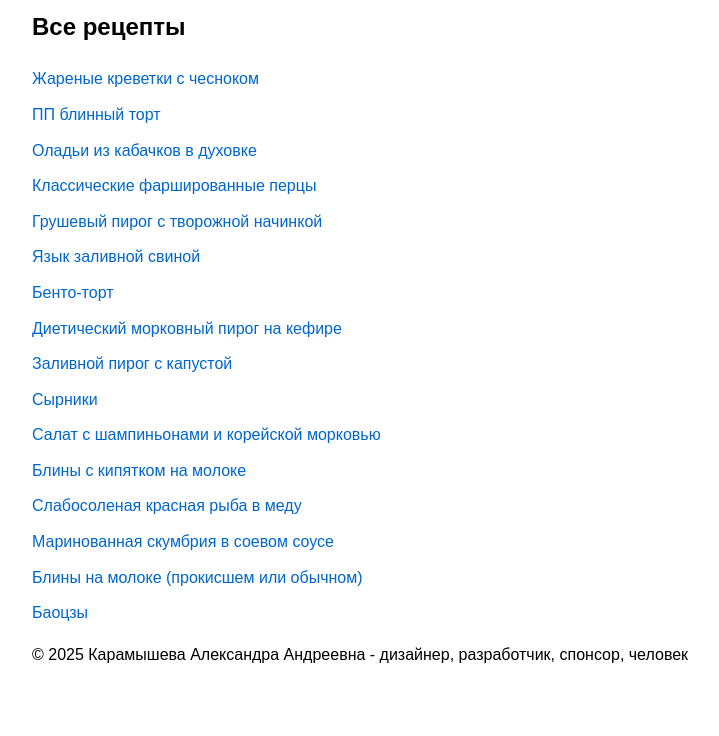
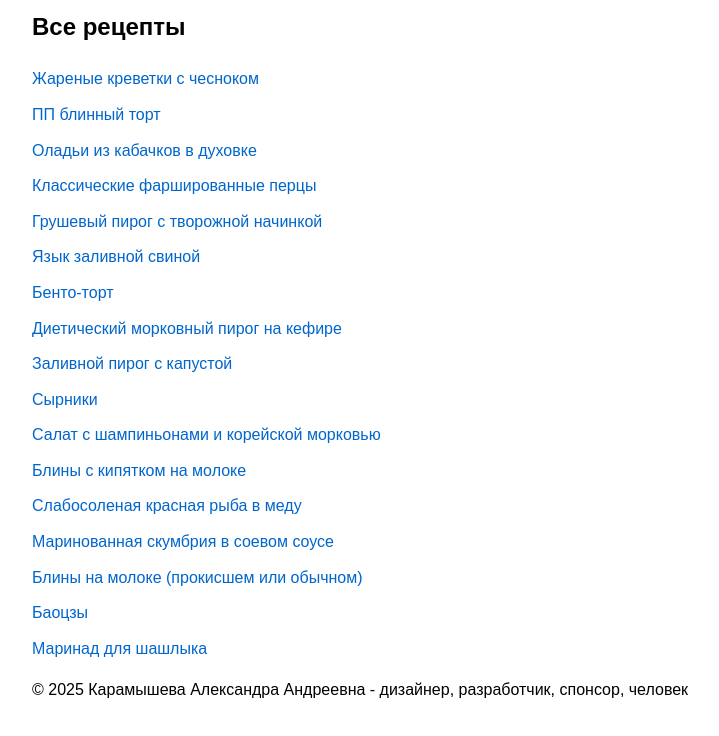
Before and after one commit to KaramyAlexandra/KaramyAlexandra.github.io-, a plain HTML site: page index.html in a window 1280 px wide. Shown: the part 106-842 px from the top of the page, without its empty margins (208-927 px from the left). Before the commit the page ends 809 px from the top, so only its background shows below. Drawn offline with Linux system fonts and the light colour scheme.

Commit message:
Update index.html

```diff
--- a/index.html
+++ b/index.html
@@ -29,6 +29,7 @@
                 <li><a href="recipes/mackerelInSoySauce.html">Маринованная скумбрия в соевом соусе</a></li>
                 <li><a href="recipes/pancakesWithMilk.html">Блины на молоке (прокисшем или обычном)</a></li>
                 <li><a href="recipes/baozi.html">Баоцзы</a></li>
+                <li><a href="recipes/barbecue.html">Маринад для шашлыка</a></li>
             </ul>
         </section>
     </main>
```
